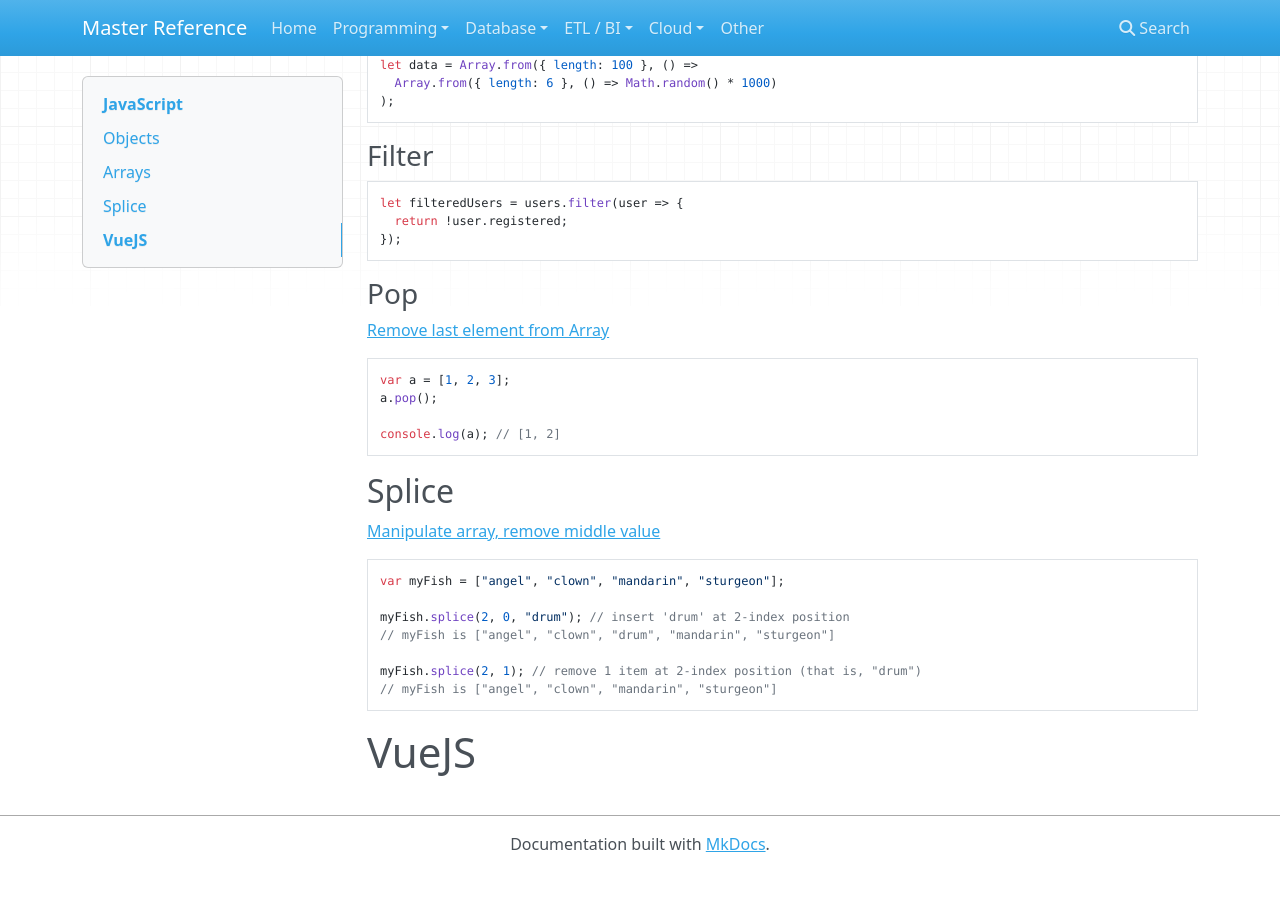
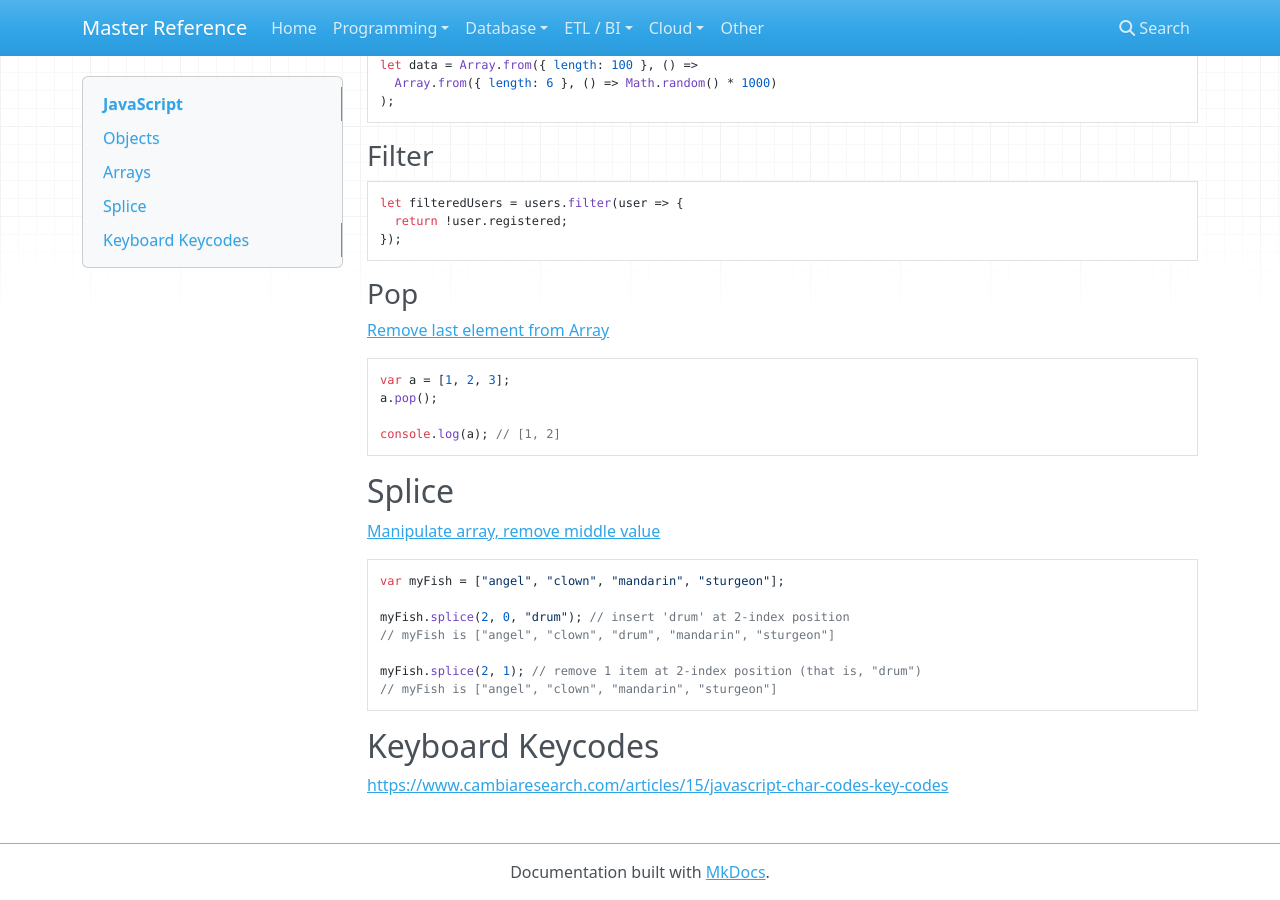
Before and after one commit to flarco/ref-docs, an MkDocs documentation site: the page built from docs/programming/javascript.md, in a window 1280 px wide and 900 px high, scrolled down 1771 px. Built offline with MkDocs 1.6.1, drawn with Linux system fonts in a browser that asks for light colours; nearby versions of some CDN libraries; old or Windows-style settings are respelled for this version of MkDocs; before the commit the page ends 2643 px from its top, so only the background shows below that.

Commit message:
JS key codes

````diff
--- a/docs/programming/javascript.md
+++ b/docs/programming/javascript.md
@@ -134,4 +134,6 @@ myFish.splice(2, 1); // remove 1 item at 2-index position (that is, "drum")
 // myFish is ["angel", "clown", "mandarin", "sturgeon"]
 ```
 
-# VueJS
+## Keyboard Keycodes
+
+<https://www.cambiaresearch.com/articles/15/javascript-char-codes-key-codes>
````
